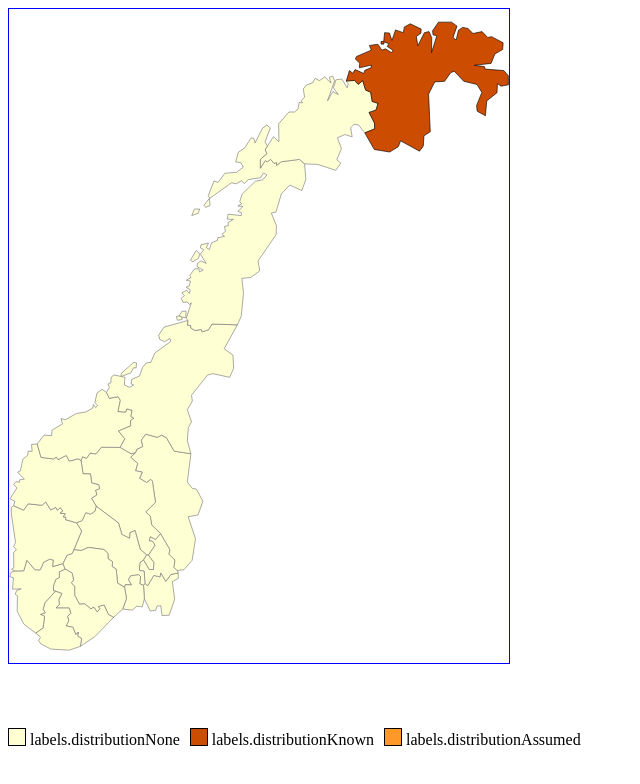
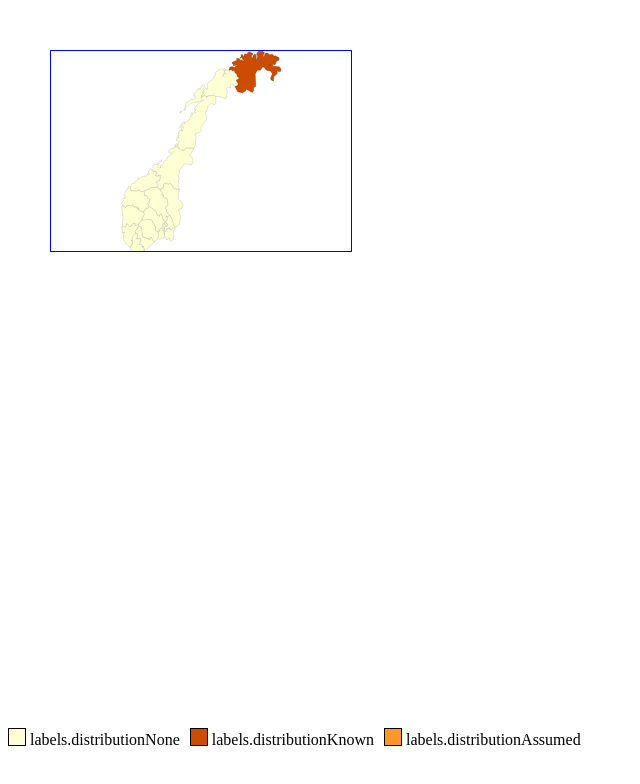
Before and after one commit to Artsdatabanken/svg-shape-selector, a React (Create React App) app: page / in a window 1280 px wide. Shown: the top 784 px of the page, without its empty margins (0-640 px from the left). Built offline with nearby package versions, Linux system fonts and the light colour scheme.

Commit message:
SVG scaling

```diff
--- a/src/App.js
+++ b/src/App.js
@@ -84,7 +84,11 @@ export default class Spredningskart extends React.Component {
         <div
           style={{
             border: "1px solid blue",
-            position: "absolute"
+            position: "absolute",
+            left: 50,
+            top: 50,
+            height: 200,
+            width: 300
           }}
           onMouseLeave={() => {
             this.paintWithState = null;
@@ -93,8 +97,6 @@ export default class Spredningskart extends React.Component {
           <ColorMapAreas
             readonly={this.props.readonly}
             styles={styles}
-            width={500}
-            height={650}
             onMouseLeave={() => {
               this.paintWithState = null;
             }}
--- a/src/components/ColorMapAreas.js
+++ b/src/components/ColorMapAreas.js
@@ -44,10 +44,9 @@ export default class ColorMapAreas extends React.Component {
     });
     return (
       <svg
-        _x="0px"
-        _y="0px"
-        width={this.props.width}
-        height={this.props.height}
+        preserveAspectRatio="xMidYMin meet"
+        width="100%"
+        height="auto"
         viewBox={boundary.viewbox}
       >
         <g>{fylker}</g>
--- a/src/map.js
+++ b/src/map.js
@@ -72,7 +72,7 @@ const regions = {
 
 const norway = {
   regions,
-  viewbox: "0 50 800 900"
+  viewbox: "0 0 800 1000"
 };
 
 export default norway;
```
